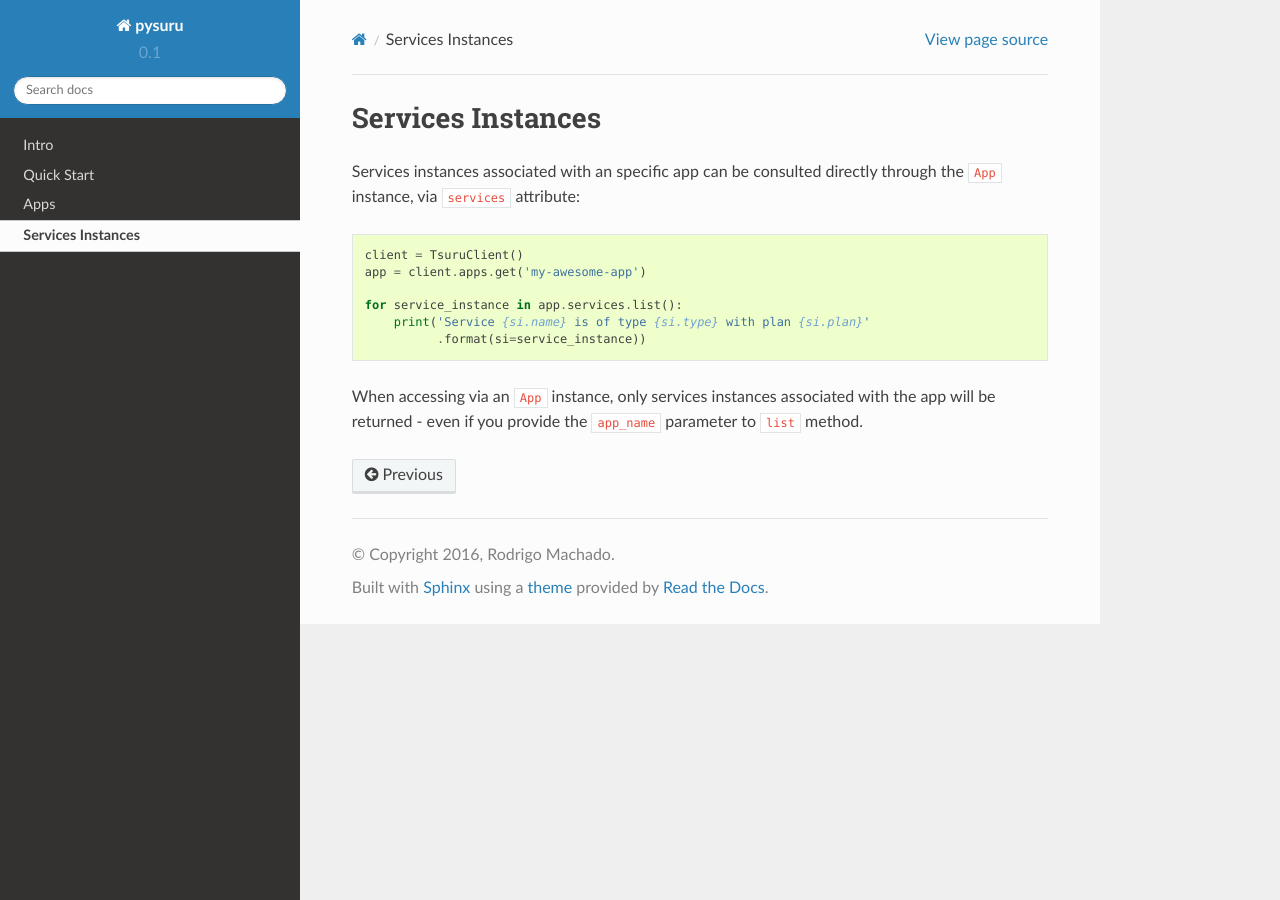
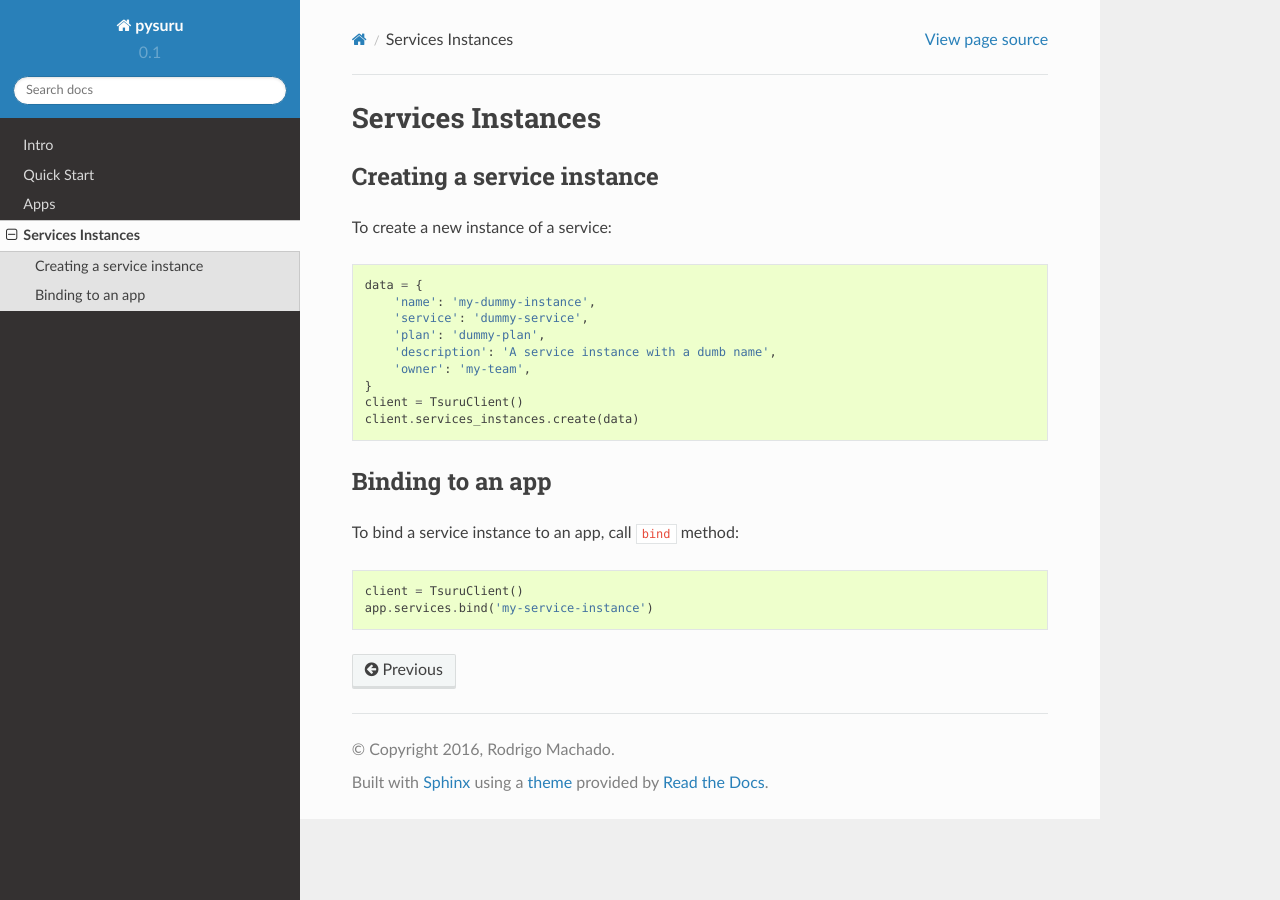
Before and after one commit to rcmachado/pysuru, a Sphinx documentation site: the page built from docs/source/services-instances.rst, in a window 1280 px wide. Built offline with Sphinx 7.4.7 and the Read the Docs theme 2.0.0, drawn with Linux system fonts in a browser that asks for light colours.

Commit message:
Add method to create service instances

```diff
--- a/docs/source/services-instances.rst
+++ b/docs/source/services-instances.rst
@@ -1,18 +1,29 @@
 Services Instances
 ==================
 
-Services instances associated with an specific app can be consulted
-directly through the ``App`` instance, via ``services`` attribute:
+Creating a service instance
+---------------------------
+
+To create a new instance of a service:
+
+.. code:: python
+
+    data = {
+        'name': 'my-dummy-instance',
+        'service': 'dummy-service',
+        'plan': 'dummy-plan',
+        'description': 'A service instance with a dumb name',
+        'owner': 'my-team',
+    }
+    client = TsuruClient()
+    client.services_instances.create(data)
+
+Binding to an app
+-----------------
+
+To bind a service instance to an app, call ``bind`` method:
 
 .. code:: python
 
     client = TsuruClient()
-    app = client.apps.get('my-awesome-app')
-
-    for service_instance in app.services.list():
-        print('Service {si.name} is of type {si.type} with plan {si.plan}'
-              .format(si=service_instance))
-
-When accessing via an ``App`` instance, only services instances
-associated with the app will be returned - even if you provide the
-``app_name`` parameter to ``list`` method.
+    app.services.bind('my-service-instance')
```
Also changed, not shown: 2 other files.
